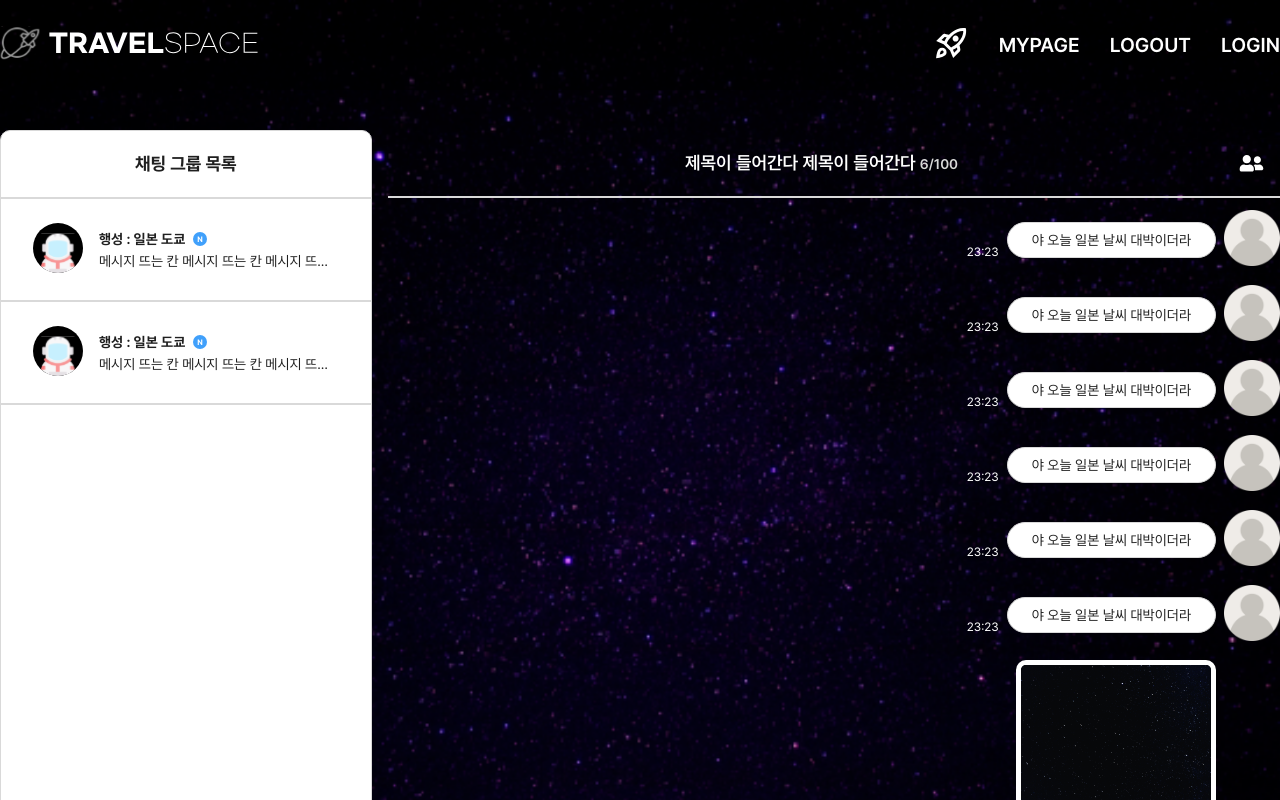
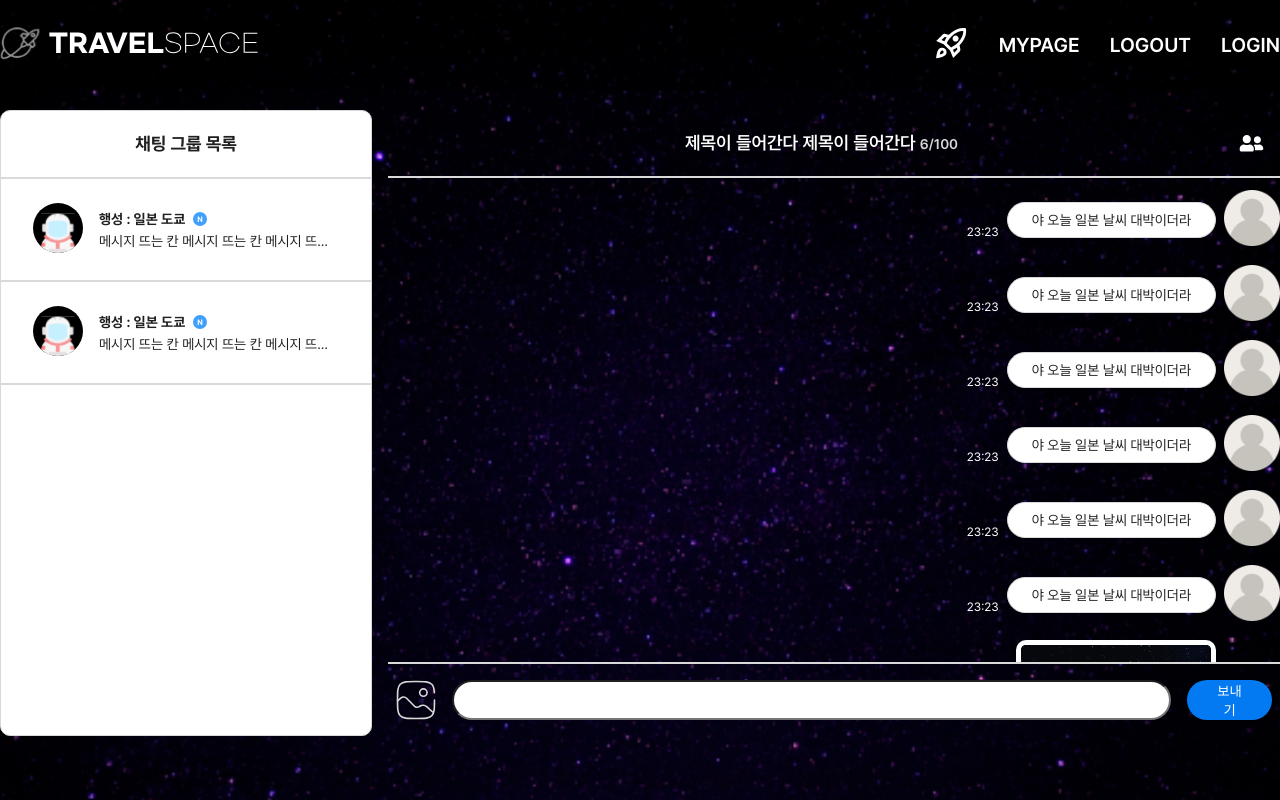
Before and after one commit to Travel-Space/client, a Next.js app: page /chat in a window 1280 px wide. Shown: the top 800 px of the page. Built offline with nearby package versions, Linux system fonts and the light colour scheme.

Commit message:
design: 채팅 리스트 및 내용 디자인 수정

```diff
--- a/src/app/chat/Content/Message/index.styled.ts
+++ b/src/app/chat/Content/Message/index.styled.ts
@@ -2,8 +2,7 @@ import { flexAlignCenter, flexCenter, flexColumn } from "@/styles/common";
 import styled from "styled-components";
 
 export const Body = styled.div`
-  height: 685px;
-  overflow: auto; /* 세로 스크롤을 활성화 */
+  overflow: scroll; /* 세로 스크롤을 활성화 */
   padding: 12px 0 12px 0;
 `;
 
--- a/src/app/chat/Content/index.styled.ts
+++ b/src/app/chat/Content/index.styled.ts
@@ -3,7 +3,7 @@ import { flexColumn, flexSpaceBetweenCenter } from "@/styles/common";
 
 export const ContentBox = styled.div`
   width: 100%;
-  height: 100vh;
+  height: 100%;
   ${flexColumn}
   justify-content: space-between;
   color: ${({ theme }) => theme.PALETTE.white};
--- a/src/app/chat/page.styled.ts
+++ b/src/app/chat/page.styled.ts
@@ -4,28 +4,28 @@ import { bodyContainer, flexAlignCenter } from "@/styles/common";
 export const Container = styled.div`
   ${bodyContainer}
   ${flexAlignCenter}
+  height: calc(100vh - 90px);
   gap: 16px;
-  padding: 40px 0 64px 0;
+  padding: 20px 0 64px 0;
 `;
 
 export const ChatBox = styled.div`
-  height: 100vh;
+  height: 100%;
   border-radius: 10px;
   border: 1px solid #d9d9d9;
   background-color: ${({ theme }) => theme.PALETTE.white};
 `;
 
 export const ListTitle = styled.div`
-  padding: 24px 134px;
+  padding: 24px 0;
+  text-align: center;
 
   & span {
-    text-align: center;
     font-size: ${({ theme }) => theme.FONT_SIZE.em};
     font-family: ${({ theme }) => theme.FONT_WEIGHT.bold};
   }
 `;
 
 export const ListBox = styled.div`
-  height: calc(100vh - 88px);
   overflow: scroll; /* 세로 스크롤을 활성화 */
 `;
```
